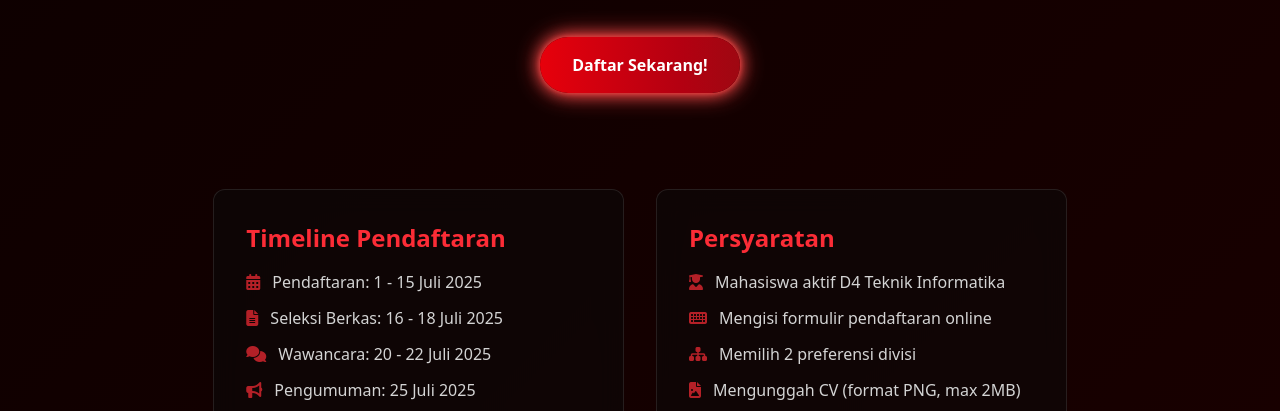
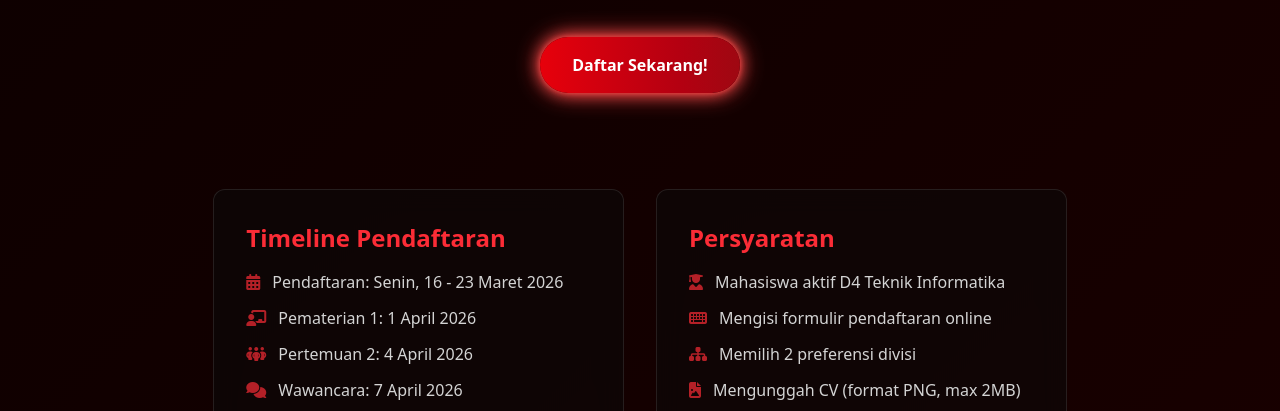
Before and after one commit to ulbithebest/FE-pendaftaran, a plain HTML site: page index.html in a window 1280 px wide. Shown: the part 368-779 px from the top of the page. Drawn offline with nearby package versions, Linux system fonts and the light colour scheme; some packages are replaced by stand-ins of ours; a script that the page names is missing.

Commit message:
update timeline

```diff
--- a/index.html
+++ b/index.html
@@ -95,10 +95,12 @@
                 <div class="glass-card rounded-xl p-8 w-full md:w-1/2 lg:w-1/3 fade-in-up" style="animation-delay: 0.2s;">
                     <h2 class="font-bold text-2xl mb-4 text-red-500">Timeline Pendaftaran</h2>
                     <ul class="text-neutral-300 text-left list-none space-y-3">
-                        <li class="flex items-center"><i class="fa-solid fa-calendar-days text-red-500/70 mr-3"></i>Pendaftaran: 1 - 15 Juli 2025</li>
-                        <li class="flex items-center"><i class="fa-solid fa-file-lines text-red-500/70 mr-3"></i>Seleksi Berkas: 16 - 18 Juli 2025</li>
-                        <li class="flex items-center"><i class="fa-solid fa-comments text-red-500/70 mr-3"></i>Wawancara: 20 - 22 Juli 2025</li>
-                        <li class="flex items-center"><i class="fa-solid fa-bullhorn text-red-500/70 mr-3"></i>Pengumuman: 25 Juli 2025</li>
+                        <li class="flex items-center"><i class="fa-solid fa-calendar-days text-red-500/70 mr-3"></i>Pendaftaran: Senin, 16 - 23 Maret 2026</li>
+                        <li class="flex items-center"><i class="fa-solid fa-chalkboard-user text-red-500/70 mr-3"></i>Pematerian 1: 1 April 2026</li>
+                        <li class="flex items-center"><i class="fa-solid fa-people-group text-red-500/70 mr-3"></i>Pertemuan 2: 4 April 2026</li>
+                        <li class="flex items-center"><i class="fa-solid fa-comments text-red-500/70 mr-3"></i>Wawancara: 7 April 2026</li>
+                        <li class="flex items-center"><i class="fa-solid fa-file-lines text-red-500/70 mr-3"></i>Seleksi Akhir: 11 April 2026</li>
+                        <li class="flex items-center"><i class="fa-solid fa-bullhorn text-red-500/70 mr-3"></i>Pengumuman: 15 April 2026</li>
                     </ul>
                 </div>
                 <div class="glass-card rounded-xl p-8 w-full md:w-1/2 lg:w-1/3 fade-in-up" style="animation-delay: 0.4s;">
```
